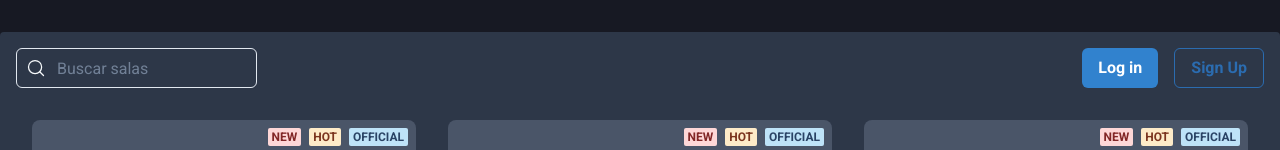
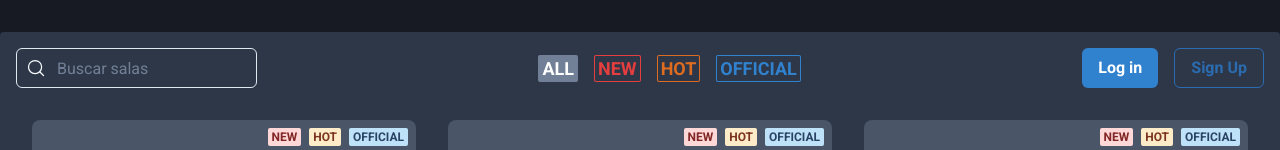
Before and after one commit to theguidev/wortic, a Next.js app: page / in a window 1280 px wide. Shown: the top 150 px of the page. Built offline with nearby package versions, Linux system fonts and the light colour scheme.

Commit message:
chore: room filter style

```diff
--- a/src/components/RoomList/Header.tsx
+++ b/src/components/RoomList/Header.tsx
@@ -1,14 +1,25 @@
 /* eslint-disable react/no-children-prop */
-import { Button, ButtonGroup, Flex, Input, InputGroup, InputLeftElement } from "@chakra-ui/react";
+import { Badge, Button, ButtonGroup, Flex, HStack, Input, InputGroup, InputLeftElement, Spacer } from "@chakra-ui/react";
 import { MagnifyingGlass } from "phosphor-react";
 
 export function Header() {
   return (
-    <Flex as="header" justify="space-between">
+    <Flex as="header">
       <InputGroup w="initial">
         <InputLeftElement children={<MagnifyingGlass size={20}/>} />
         <Input type="text" placeholder="Buscar salas" />
       </InputGroup>
+
+      <Spacer />
+      <Flex>
+        <HStack spacing="4">
+          <Badge cursor="pointer" fontSize="lg"variant="solid" >All</Badge>
+          <Badge cursor="pointer" fontSize="lg" variant="outline" colorScheme="red">New</Badge>
+          <Badge cursor="pointer" fontSize="lg" variant="outline" colorScheme="orange">Hot</Badge>
+          <Badge cursor="pointer" fontSize="lg" variant="outline" colorScheme="blue">Official</Badge>
+        </HStack>
+      </Flex>
+      <Spacer />
 
       <ButtonGroup size="md" spacing="4" colorScheme="blue">
         <Button>Log in</Button>
--- a/src/components/RoomList/RoomItem/index.tsx
+++ b/src/components/RoomList/RoomItem/index.tsx
@@ -15,11 +15,13 @@ export function RoomItem() {
         textAlign="center"
         _hover={{bgColor: "gray.800"}}
       >
+
         <HStack position="absolute" top="2" right="2">
           <Badge colorScheme="red">New</Badge>
           <Badge colorScheme="orange">Hot</Badge>
           <Badge colorScheme="blue">Official</Badge>
         </HStack>
+
         <Avatar size="2xl" src="https://play-lh.googleusercontent.com/nCVVCbeSI14qEvNnvvgkkbvfBJximn04qoPRw8GZjC7zeoKxOgEtjqsID_DDtNfkjyo"/>
         <Text fontSize="3xl">Naruto</Text>
         <RoomInfo />
```
Also changed, not shown: src/components/RoomList/index.tsx (indentation only).
